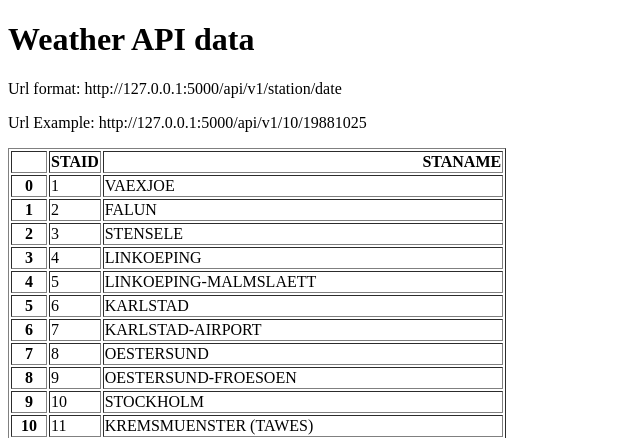
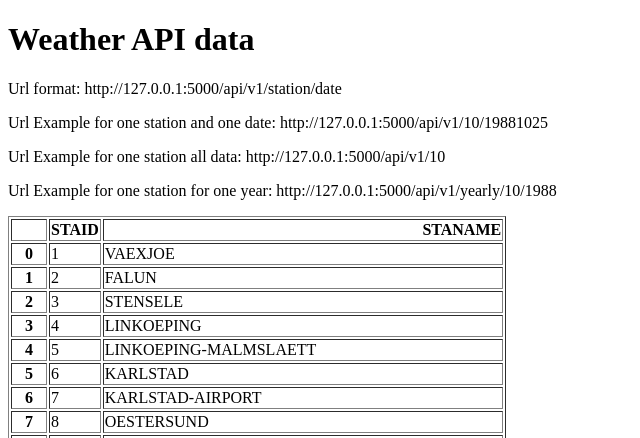
Before and after one commit to IvelinPeychev/weather-api, a Flask app: page / in a window 1280 px wide. Shown: the top 438 px of the page, without its empty margins (0-640 px from the left). Run offline with Flask 3, Linux system fonts and the light colour scheme.

Commit message:
Day 31: add URL pattern for station all data and yearly for station

```diff
--- a/main.py
+++ b/main.py
@@ -18,6 +18,20 @@ def about(station, date):
     temperature = df.loc[df['    DATE'] == date]['   TG'].squeeze() / 10
     return {'station': station, 'date': date, 'temperature': temperature}
 
+@app.route('/api/v1/<station>')
+def all_for_station(station):
+    filename = 'data_small/TG_STAID' + str(station).zfill(6) + '.txt'
+    df = pd.read_csv(filename, skiprows=20, parse_dates=['    DATE'])
+    result = df.to_dict(orient='records')
+    return result
+
+@app.route('/api/v1/yearly/<station>/<year>')
+def yearly(station, year):
+    filename = 'data_small/TG_STAID' + str(station).zfill(6) + '.txt'
+    df = pd.read_csv(filename, skiprows=20)
+    df['    DATE'] = df['    DATE'].astype(str)
+    result = df[df['    DATE'].str.startswith(str(year))].to_dict(orient='records')
+    return result
 
 # All flask apps runs on port 5000 by default, so if we have multiple apps running on the same time we should specify it
 if __name__ == '__main__':
--- a/templates/home.html
+++ b/templates/home.html
@@ -7,7 +7,9 @@
 <body>
 <h1>Weather API data</h1>
 <p>Url format: http://127.0.0.1:5000/api/v1/station/date</p>
-<p>Url Example: http://127.0.0.1:5000/api/v1/10/19881025</p>
+<p>Url Example for one station and one date: http://127.0.0.1:5000/api/v1/10/19881025</p>
+<p>Url Example for one station all data: http://127.0.0.1:5000/api/v1/10</p>
+<p>Url Example for one station for one year: http://127.0.0.1:5000/api/v1/yearly/10/1988</p>
 <p>{{data|safe}}</p>
 </body>
 </html>
```
